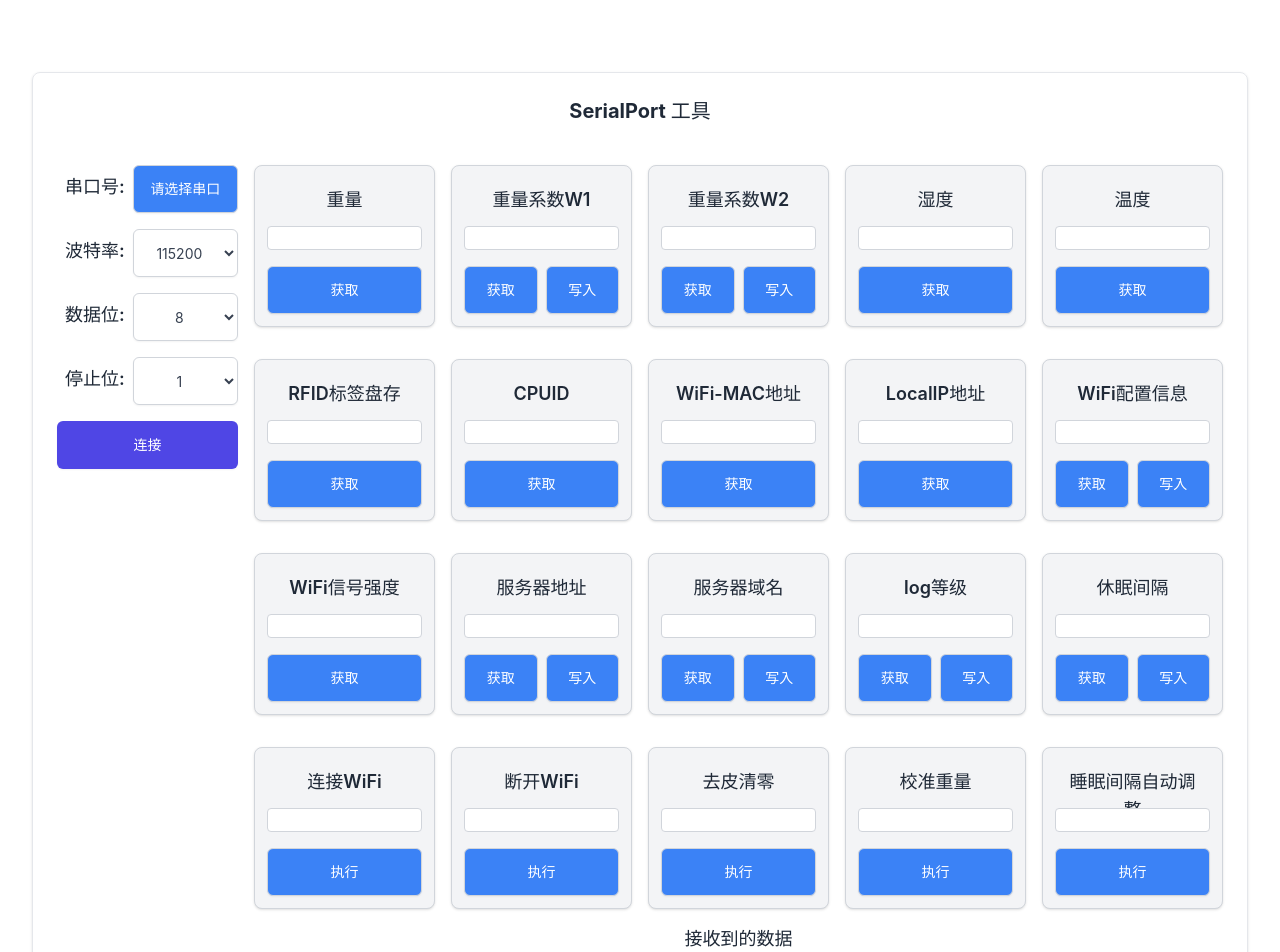
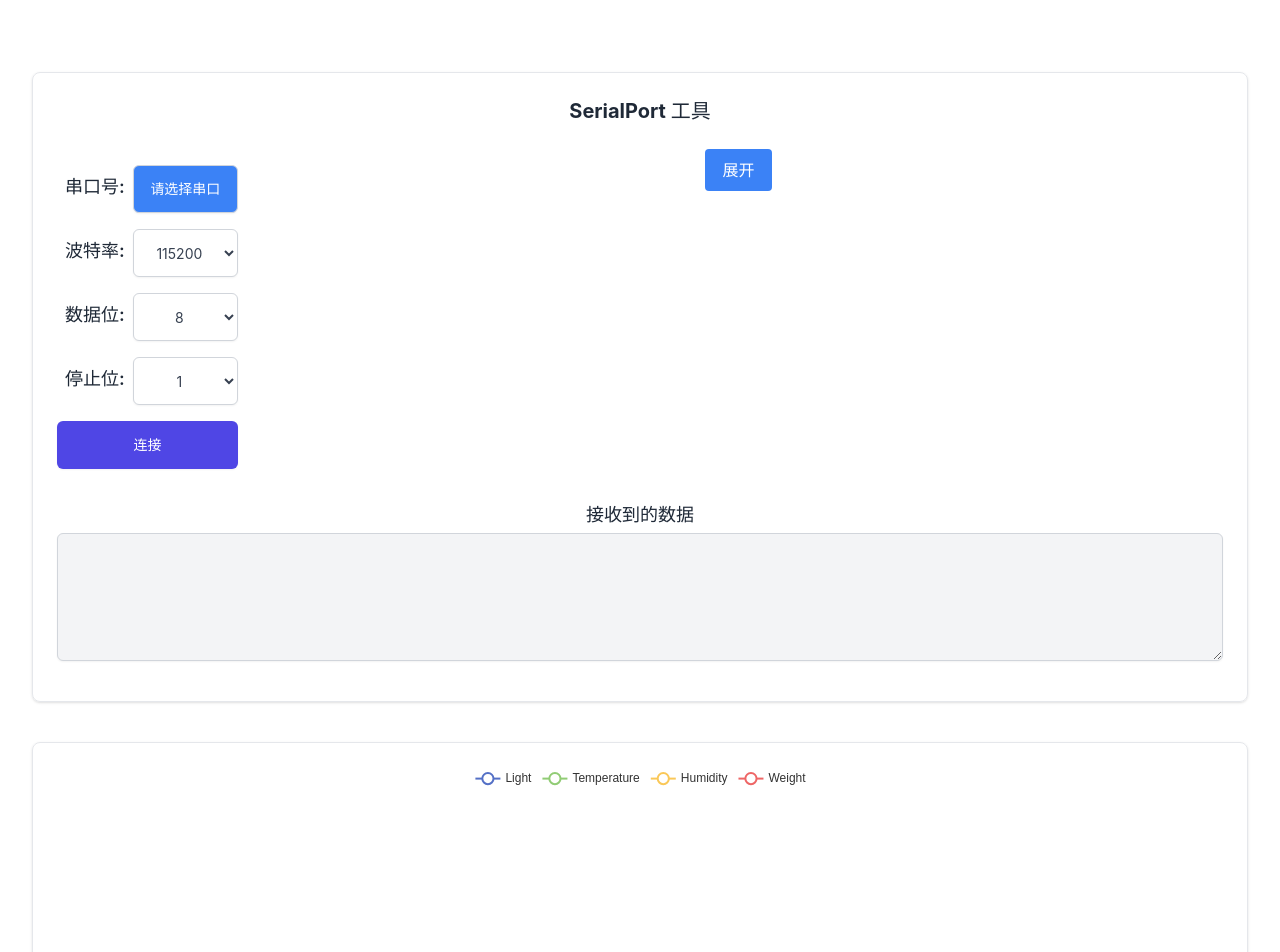
Before and after one commit to kongdayan/Web-Serial-API-demo, a Vue app: page / in a window 1280 px wide. Shown: the top 952 px of the page. Built offline with nearby package versions, Linux system fonts and the light colour scheme.

Commit message:
add fold button and add support for cmd

```diff
--- a/src/components/SerialPort.vue
+++ b/src/components/SerialPort.vue
@@ -1,12 +1,8 @@
 <template>
-  <div
-    id="serial-port-tool"
-    class="container mx-auto my-10 p-6 border border-gray-200 dark:border-gray-700 rounded-lg shadow dark:bg-gray-800"
-  >
+  <div id="serial-port-tool"
+    class="container mx-auto my-10 p-6 border border-gray-200 dark:border-gray-700 rounded-lg shadow dark:bg-gray-800">
     <div class="title mb-6">
-      <h1
-        class="text-xl font-bold text-center text-gray-800 dark:text-gray-200"
-      >
+      <h1 class="text-xl font-bold text-center text-gray-800 dark:text-gray-200">
         SerialPort 工具
       </h1>
     </div>
@@ -15,170 +11,107 @@
       <div class="col-span-1 mt-4">
         <div class="connection-settings mb-4">
           <div class="mb-4 flex">
-            <label
-              for="port"
-              class="flex-none block text-lg px-2 py-2 h-12 font-semibold text-gray-800 dark:text-gray-200 -medium"
-              >串口号:</label
-            >
-            <button
-              id="port"
-              @click="selectSerialPort"
-              class="flex-auto block py-2 px-3 h-12 text-sm text-white font-bold border border-gray-300 bg-blue-500 dark:bg-lue-600 dark:hover:bg-blue-800 rounded-md shadow-sm hover:bg-blue-700 focus:outline-none focus:ring-indigo-500 focus:border-indigo-500"
-            >
+            <label for="port"
+              class="flex-none block text-lg px-2 py-2 h-12 font-semibold text-gray-800 dark:text-gray-200 -medium">串口号:</label>
+            <button id="port" @click="selectSerialPort"
+              class="flex-auto block py-2 px-3 h-12 text-sm text-white font-bold border border-gray-300 bg-blue-500 dark:bg-lue-600 dark:hover:bg-blue-800 rounded-md shadow-sm hover:bg-blue-700 focus:outline-none focus:ring-indigo-500 focus:border-indigo-500">
               {{ portName }}
             </button>
           </div>
           <div class="mb-4 flex">
-            <label
-              for="baudRate"
-              class="flex-none block text-lg px-2 py-2 h-12 font-semibold text-gray-800 dark:text-gray-200 -medium"
-              >波特率:</label
-            >
-            <select
-              id="baudRate"
-              v-model="baudRate"
-              class="flex-auto text-center block py-2 px-3 h-12 text-sm border border-gray-300 dark:border-gray-600 bg-white dark:bg-gray-700 text-gray-700 dark:text-gray-300 rounded-md shadow-sm focus:outline-none focus:ring-indigo-500 focus:border-indigo-500"
-            >
-              <option
-                v-for="optionBaudRate in baudRateOptionList"
-                :key="optionBaudRate"
-                :value="optionBaudRate"
-              >
+            <label for="baudRate"
+              class="flex-none block text-lg px-2 py-2 h-12 font-semibold text-gray-800 dark:text-gray-200 -medium">波特率:</label>
+            <select id="baudRate" v-model="baudRate"
+              class="flex-auto text-center block py-2 px-3 h-12 text-sm border border-gray-300 dark:border-gray-600 bg-white dark:bg-gray-700 text-gray-700 dark:text-gray-300 rounded-md shadow-sm focus:outline-none focus:ring-indigo-500 focus:border-indigo-500">
+              <option v-for="optionBaudRate in baudRateOptionList" :key="optionBaudRate" :value="optionBaudRate">
                 {{ optionBaudRate }}
               </option>
             </select>
           </div>
           <div class="mb-4 flex">
-            <label
-              for="dataBits"
-              class="flex-none block text-lg px-2 py-2 h-12 font-semibold text-gray-800 dark:text-gray-200 -medium"
-              >数据位:</label
-            >
-            <select
-              id="dataBits"
-              v-model="dataBits"
-              class="flex-auto text-center block py-2 px-3 h-12 text-sm border border-gray-300 dark:border-gray-600 bg-white dark:bg-gray-700 text-gray-700 dark:text-gray-300 rounded-md shadow-sm focus:outline-none focus:ring-indigo-500 focus:border-indigo-500"
-            >
-              <option
-                v-for="optionDataBit in dataBitOptionList"
-                :key="optionDataBit"
-                :value="optionDataBit"
-              >
+            <label for="dataBits"
+              class="flex-none block text-lg px-2 py-2 h-12 font-semibold text-gray-800 dark:text-gray-200 -medium">数据位:</label>
+            <select id="dataBits" v-model="dataBits"
+              class="flex-auto text-center block py-2 px-3 h-12 text-sm border border-gray-300 dark:border-gray-600 bg-white dark:bg-gray-700 text-gray-700 dark:text-gray-300 rounded-md shadow-sm focus:outline-none focus:ring-indigo-500 focus:border-indigo-500">
+              <option v-for="optionDataBit in dataBitOptionList" :key="optionDataBit" :value="optionDataBit">
                 {{ optionDataBit }}
               </option>
             </select>
           </div>
           <div class="mb-4 flex">
-            <label
-              for="stopBits"
-              class="flex-none block text-lg px-2 py-2 h-12 font-semibold text-gray-800 dark:text-gray-200 -medium"
-              >停止位:</label
-            >
-            <select
-              id="stopBits"
-              v-model="stopBits"
-              class="flex-auto text-center block py-2 px-3 h-12 text-sm border border-gray-300 dark:border-gray-600 bg-white dark:bg-gray-700 text-gray-700 dark:text-gray-300 rounded-md shadow-sm focus:outline-none focus:ring-indigo-500 focus:border-indigo-500"
-            >
-              <option
-                v-for="optionStopBit in stopBitOptionList"
-                :key="optionStopBit"
-                :value="optionStopBit"
-              >
+            <label for="stopBits"
+              class="flex-none block text-lg px-2 py-2 h-12 font-semibold text-gray-800 dark:text-gray-200 -medium">停止位:</label>
+            <select id="stopBits" v-model="stopBits"
+              class="flex-auto text-center block py-2 px-3 h-12 text-sm border border-gray-300 dark:border-gray-600 bg-white dark:bg-gray-700 text-gray-700 dark:text-gray-300 rounded-md shadow-sm focus:outline-none focus:ring-indigo-500 focus:border-indigo-500">
+              <option v-for="optionStopBit in stopBitOptionList" :key="optionStopBit" :value="optionStopBit">
                 {{ optionStopBit }}
               </option>
             </select>
           </div>
           <!-- 其他设置 -->
-          <button
-            id="connect"
-            @click="connectSerialPort"
-            :class="{
+          <button id="connect" @click="connectSerialPort" :class="{
             'bg-red-600 hover:bg-red-700': serialStatus,
             'bg-indigo-600 hover:bg-indigo-700': !serialStatus,
           }"
-            class="w-full border-transparent rounded-md shadow-sm flex-auto block py-2 px-3 h-12 text-sm text-white font-bold border border-gray-300 bg-blue-500 dark:bg-lue-600 dark:hover:bg-blue-800 rounded-md shadow-sm hover:bg-blue-700 focus:outline-none focus:ring-indigo-500 focus:border-indigo-500"
-          >
+            class="w-full border-transparent rounded-md shadow-sm flex-auto block py-2 px-3 h-12 text-sm text-white font-bold border border-gray-300 bg-blue-500 dark:bg-lue-600 dark:hover:bg-blue-800 rounded-md shadow-sm hover:bg-blue-700 focus:outline-none focus:ring-indigo-500 focus:border-indigo-500">
             {{ serialStatus ? "断开" : "连接" }}
           </button>
         </div>
       </div>
       <div class="col-span-5">
-        <div class="grid grid-cols-5 gap-4 mb-4">
-          <div
-            v-for="(attribute, index) in attributes"
-            :key="index"
-            class="mt-4 p-3 border border-gray-300 dark:border-gray-600 bg-gray-100 dark:bg-gray-700 rounded-lg shadow flex flex-col"
-          >
+        <button @click="isCollapsed = !isCollapsed"
+          class="py-2 px-4 mb-2 text-white bg-blue-500 rounded hover:bg-blue-600 overflow-hidden">
+          {{ isCollapsed ? '展开' : '折叠' }}
+        </button>
+        <div v-if="!isCollapsed" class="grid grid-cols-5 gap-4 mb-4">
+          <div v-for="(attribute, index) in attributes" :key="index"
+            class="mt-4 p-3 border border-gray-300 dark:border-gray-600 bg-gray-100 dark:bg-gray-700 rounded-lg shadow flex flex-col">
             <label
-              class="flex-none block text-lg px-2 py-2 h-12 font-semibold text-gray-800 dark:text-gray-200 -medium"
-              >{{ attribute.name }}</label
-            >
-            <div
-              v-if="!attribute.method.includes('set')"
-              class="mb-2 h-6 border border-gray-300 dark:border-gray-600 bg-white dark:bg-gray-700 text-gray-700 dark:text-gray-300 rounded py-2 px-3"
-            >
+              class="flex-none block text-lg px-2 py-2 h-12 font-semibold text-gray-800 dark:text-gray-200 -medium">{{
+                attribute.name }}</label>
+            <div v-if="!attribute.method.includes('set')"
+              class="mb-2 h-8 border border-gray-300 dark:border-gray-600 bg-white dark:bg-gray-700 text-gray-700 dark:text-gray-300 rounded py-2 px-3">
               {{ attribute.value }}
             </div>
-            <input
-              v-if="attribute.method.includes('set')"
-              :type="attribute.setParams.inputType"
-              class="mb-2 h-6 border border-gray-300 dark:border-gray-600 bg-white dark:bg-gray-700 text-gray-700 dark:text-gray-300 rounded py-2 px-3"
-              v-model="attribute.value"
-              :min="attribute.setParams.minValue"
-              :max="attribute.setParams.maxValue"
-              :required="attribute.setParams.required"
-            />
+            <input v-if="attribute.method.includes('set')" :type="attribute.setParams.inputType"
+              class="mb-2 h-8 border border-gray-300 dark:border-gray-600 bg-white dark:bg-gray-700 text-gray-700 dark:text-gray-300 rounded py-2 px-3"
+              v-model="attribute.value" :min="attribute.setParams.minValue" :max="attribute.setParams.maxValue"
+              :required="attribute.setParams.required" />
             <div class="flex flex-row justify-center space-x-2 mt-2">
               <button
                 class="flex-auto block py-2 px-3 h-12 text-sm text-white font-bold border border-gray-300 bg-blue-500 dark:bg-lue-600 dark:hover:bg-blue-800 rounded-md shadow-sm hover:bg-blue-700 focus:outline-none focus:ring-indigo-500 focus:border-indigo-500"
-                @click="sendCommand(attribute)"
-              >
+                @click="sendCommand(attribute)">
                 获取
               </button>
-              <button
-                v-if="attribute.method.includes('set')"
+              <button v-if="attribute.method.includes('set')"
                 class="flex-auto block py-2 px-3 h-12 text-sm text-white font-bold border border-gray-300 bg-blue-500 dark:bg-lue-600 dark:hover:bg-blue-800 rounded-md shadow-sm hover:bg-blue-700 focus:outline-none focus:ring-indigo-500 focus:border-indigo-500"
-                @click="sendSetCommand(attribute)"
-              >
+                @click="sendSetCommand(attribute)">
                 写入
               </button>
             </div>
           </div>
-          <div
-            v-for="(action, index) in actions"
-            :key="index"
-            class="mt-4 p-3 border border-gray-300 dark:border-gray-600 bg-gray-100 dark:bg-gray-700 rounded-lg shadow flex flex-col"
-          >
+          <div v-for="(action, index) in actions" :key="index"
+            class="mt-4 p-3 border border-gray-300 dark:border-gray-600 bg-gray-100 dark:bg-gray-700 rounded-lg shadow flex flex-col">
             <label
-              class="flex-none block text-lg px-2 py-2 h-12 font-semibold text-gray-800 dark:text-gray-200 -medium"
-              >{{ action.name }}</label
-            >
-            <div
-              class="mb-2 h-6 border border-gray-300 dark:border-gray-600 bg-white dark:bg-gray-700 text-gray-700 dark:text-gray-300 rounded py-2 px-3"
-            >
-              {{ action.value }}
-            </div>
+              class="flex-none block text-lg px-2 py-2 h-12 font-semibold text-gray-800 dark:text-gray-200 -medium">{{
+                action.name }}</label>
             <div class="flex flex-row justify-center space-x-2 mt-2">
               <button
                 class="flex-auto block py-2 px-3 h-12 text-sm text-white font-bold border border-gray-300 bg-blue-500 dark:bg-lue-600 dark:hover:bg-blue-800 rounded-md shadow-sm hover:bg-blue-700 focus:outline-none focus:ring-indigo-500 focus:border-indigo-500"
-                @click="sendCommand()"
-              >
+                @click="sendCommand()">
                 执行
               </button>
             </div>
           </div>
         </div>
-        <div class="data-receive mb-4">
+
+      </div>
+      <div class="col-span-6 data-receive mb-4">
         <h2 class="text-lg font-semibold text-gray-800 dark:text-gray-200">
           接收到的数据
         </h2>
-          <textarea
-            id="receivedData"
-            readonly
-            class="mt-1 block w-full h-32 py-2 px-3 border border-gray-300 darl:border-gray-600 bg-gray-100 dark:bg-gray-700 rounded-md shadow-sm"
-            >{{ receivedData }}</textarea
-          >
-        </div>
+        <textarea id="receivedData" readonly
+          class="mt-1 block w-full h-32 py-2 px-3 border border-gray-300 darl:border-gray-600 bg-gray-100 dark:bg-gray-700 rounded-md shadow-sm">{{ receivedData }}</textarea>
       </div>
     </div>
   </div>
@@ -189,7 +122,7 @@ import attributes from "../assets/deviceAttributes.json";
 import actions from "../assets/deviceActions.json";
 export default {
   name: "SerialPort",
-  data() {
+  data () {
     return {
       attributes: attributes.map((attr) => ({ ...attr, value: "" })),
       actions: actions.map((attr) => ({ ...attr, value: "" })),
@@ -203,24 +136,21 @@ export default {
       port: "",
       reader: "",
       receivedData: "",
-      deviceMacAddress: "",
-      deviceWifiSSID: "",
-      deviceWifiPWD: "",
-      deviceLocalIP: "",
       serialStatus: false,
       reading: false,
       readableStreamClosed: "",
+      isCollapsed: true,
     };
   },
   // Your component logic here
   methods: {
-    addNewData(newData) {
+    addNewData (newData) {
       this.$store.dispatch("addData", newData);
     },
-    clearData() {
+    clearData () {
       this.$store.dispatch("clearData");
     },
-    async selectSerialPort() {
+    async selectSerialPort () {
       try {
         this.port = await navigator.serial.requestPort();
         let portInfo = this.port.getInfo();
@@ -232,7 +162,7 @@ export default {
         console.error("Error requesting serial port:", error);
       }
     },
-    async connectSerialPort() {
+    async connectSerialPort () {
       if (!this.port) {
         console.log("没有选择端口");
         return;
@@ -264,7 +194,7 @@ export default {
       }
     },
 
-    async readLoop() {
+    async readLoop () {
       let buffer = "";
       while (this.reading) {
         try {
@@ -294,7 +224,7 @@ export default {
       this.reader = null;
     },
 
-    async sendCommand(attribute) {
+    async sendCommand (attribute) {
       if (!this.port) {
         console.log("没有选择端口");
         return;
@@ -304,24 +234,24 @@ export default {
         return;
       }
     },
-    sendSetCommand(attribute) {},
-    updateAttributeValue(attrName, newValue) {
+    sendSetCommand (attribute) { },
+    updateAttributeValue (attrName, newValue) {
       const attrIndex = this.attributes.findIndex(
-        (attr) => attr.name === attrName
+        (attr) => attr.cmd === attrName
       );
       if (attrIndex !== -1) {
         this.attributes[attrIndex].value = newValue;
       }
     },
-    updateActionValue(actionName, newValue) {
+    updateActionValue (actionName, newValue) {
       const actionIndex = this.actions.findIndex(
-        (act) => act.name === actionName
+        (act) => act.cmd === actionName
       );
       if (actionIndex !== -1) {
         this.actions[actionIndex].value = newValue;
       }
     },
-    parsePayload(line) {
+    parsePayload (line) {
       console.log(line);
       if (line.startsWith("{")) {
         try {
@@ -331,10 +261,8 @@ export default {
           console.log(json);
           this.receivedData += new Date().toLocaleTimeString() + " : " + line;
           this.addNewData(json);
-          this.updateActionValue("获取环境湿度", json.dht.humi);
-          this.updateActionValue("获取环境温度", json.dht.temp);
-          // this.updateActionValue("获取重量信息", json.weight.value);
-          // this.updateActionValue("获取环境湿度", json.dht.humi);
+          this.updateActionValue("cmd:humi.value", json.dht.humi);
+          this.updateActionValue("cmd:temp.value", json.dht.temp);
         } catch (error) {
           // 如果不是有效的 JSON，忽略这一行
           console.error("Invalid JSON:", line);
@@ -342,8 +270,8 @@ export default {
       } else if (line.startsWith("device/")) {
         const mac = line.substring(7);
         this.deviceMacAddress = mac;
-        this.updateAttributeValue("WiFi-MAC地址", mac); // 更新 WiFi-MAC地址
-        this.updateAttributeValue("CPUID", mac);
+        this.updateAttributeValue("attr.wifi.mac", mac); // 更新 WiFi-MAC地址
+        this.updateAttributeValue("attr:sys.cpuid", mac);
       } else if (line.startsWith("Connecting to WiFi (")) {
         const regex = /ssid=(.+), pwd=(.+)\)/;
         const match = line.match(regex);
@@ -353,17 +281,14 @@ export default {
           // 可以在这里处理提取到的 ssid 和 pwd
           console.log(`SSID: ${ssid}, Password: ${pwd}`);
           // 例如，将它们保存到 data 属性中
-          this.deviceWifiSSID = ssid;
-          this.deviceWifiPWD = pwd;
-          this.updateAttributeValue("WiFi配置信息", ssid + "," + pwd);
+          this.updateAttributeValue("attr:wifi.config", ssid + "," + pwd);
         }
       } else if (line.startsWith("Connected to")) {
         const regex = /(\d{1,3}\.\d{1,3}\.\d{1,3}\.\d{1,3})/;
         const match = line.match(regex);
         if (match) {
           const ip = match[1].trim();
-          this.deviceLocalIP = ip;
-          this.updateAttributeValue("LocalIP地址", ip);
+          this.updateAttributeValue("attr.wifi.ip", ip);
         }
       }
     },
```
Lines whose indentation alone changed are shown as unchanged.
